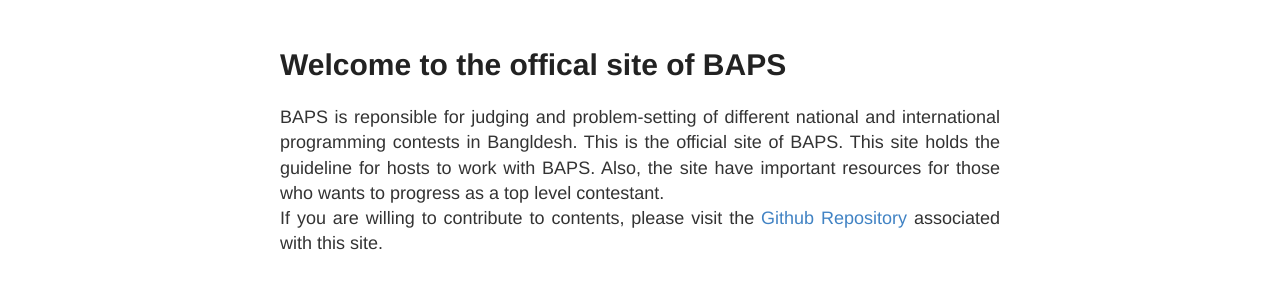
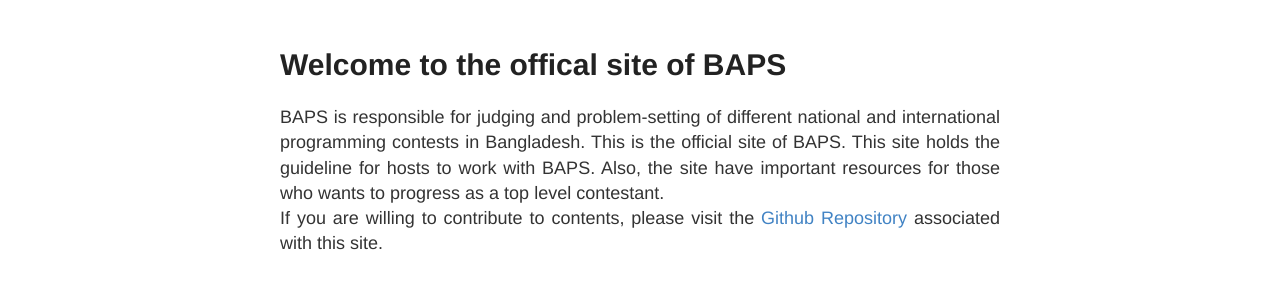
Before and after one commit to baps-bgd/baps-bgd.github.io, a Jekyll site: the page built from index.html, in a window 1280 px wide. Shown: the part 235-535 px from the top of the page. Built offline with Jekyll 4.4.1, drawn with Linux system fonts in a browser that asks for light colours.

Commit message:
Update index.html

```diff
--- a/index.html
+++ b/index.html
@@ -3,7 +3,7 @@
 ---
 <h1>Welcome to the offical site of BAPS</h1>
 
-BAPS is reponsible for judging and problem-setting of different national and international programming contests in Bangldesh. This is the official site of BAPS. This site holds the guideline for hosts to work with BAPS. Also, the site have important resources for those who wants to progress as a top level contestant.
+BAPS is responsible for judging and problem-setting of different national and international programming contests in Bangladesh. This is the official site of BAPS. This site holds the guideline for hosts to work with BAPS. Also, the site have important resources for those who wants to progress as a top level contestant.
 <br>
 If you are willing to contribute to contents, please visit the <a href="https://github.com/baps-bgd/baps-bgd.github.io">Github Repository</a> associated with this site.
 
```
